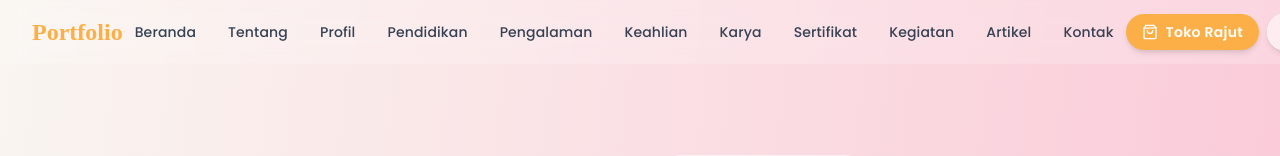
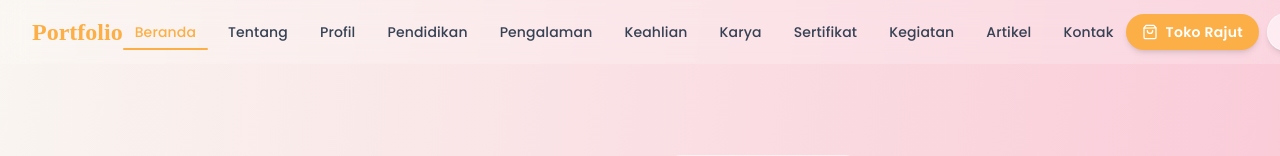
Before and after one commit to salwafakhirahh/portfolio-website, a React (Vite) app: page / in a window 1280 px wide. Shown: the top 156 px of the page. Built offline with nearby package versions, Linux system fonts and the light colour scheme; a web font is replaced by a local one.

Commit message:
Update navbar: scroll smooth animation & active section highlight

```diff
--- a/src/components/layout/Navbar.jsx
+++ b/src/components/layout/Navbar.jsx
@@ -10,14 +10,32 @@ const TOKO_URL = import.meta.env.VITE_TOKO_URL || 'http://localhost:5174';
 const Navbar = () => {
   const [isOpen, setIsOpen] = useState(false);
   const [scrolled, setScrolled] = useState(false);
+  const [activeSection, setActiveSection] = useState('home');
 
   useEffect(() => {
-    const handleScroll = () => setScrolled(window.scrollY > 50);
+    const handleScroll = () => {
+      setScrolled(window.scrollY > 50);
+
+      // Deteksi section aktif saat scroll
+      const sections = navItems.map(item => item.href.replace('#', ''));
+      let current = 'home';
+
+      sections.forEach(section => {
+        const element = document.getElementById(section);
+        if (element) {
+          const rect = element.getBoundingClientRect();
+          if (rect.top <= 100 && rect.bottom > 100) {
+            current = section;
+          }
+        }
+      });
+      setActiveSection(current);
+    };
+
     window.addEventListener('scroll', handleScroll);
     return () => window.removeEventListener('scroll', handleScroll);
   }, []);
 
-  // Menu disesuaikan dengan urutan section baru
   const navItems = [
     { name: 'Beranda', href: '#home' },
     { name: 'Tentang', href: '#about' },
@@ -31,6 +49,33 @@ const Navbar = () => {
     { name: 'Artikel', href: '#articles' },
     { name: 'Kontak', href: '#contact' },
   ];
+
+  // Fungsi scroll ke section dengan animasi
+  const handleNavClick = (e, href) => {
+    e.preventDefault();
+    const targetId = href.replace('#', '');
+    const element = document.getElementById(targetId);
+
+    if (element) {
+      // Scroll smooth ke section
+      element.scrollIntoView({ behavior: 'smooth', block: 'start' });
+
+      // Update URL hash tanpa reload
+      window.history.pushState(null, '', href);
+
+      // Trigger ulang animasi Framer Motion
+      // dengan force re-render
+      setTimeout(() => {
+        window.dispatchEvent(new Event('scroll'));
+      }, 500);
+    } else {
+      // Kalau target tidak ada, scroll ke atas (beranda)
+      window.scrollTo({ top: 0, behavior: 'smooth' });
+      window.history.pushState(null, '', '#home');
+    }
+
+    setIsOpen(false);
+  };
 
   const containerVariants = {
     hidden: { opacity: 0 },
@@ -68,6 +113,8 @@ const Navbar = () => {
     >
       <div className="max-w-7xl mx-auto px-4 sm:px-6 lg:px-8">
         <div className="flex justify-between items-center h-16">
+
+          {/* Logo */}
           <motion.div
             initial={{ opacity: 0, x: -20 }}
             animate={{ opacity: 1, x: 0 }}
@@ -76,38 +123,52 @@ const Navbar = () => {
             whileTap={{ scale: 0.95 }}
             className="flex-shrink-0"
           >
-            <Link to="/" className="text-xl lg:text-2xl font-bold text-dustyRose font-times">
+            <a
+              href="#home"
+              onClick={(e) => handleNavClick(e, '#home')}
+              className="text-xl lg:text-2xl font-bold text-dustyRose font-times cursor-pointer"
+            >
               Portfolio
-            </Link>
+            </a>
           </motion.div>
 
+          {/* Menu Desktop */}
           <motion.div
             variants={containerVariants}
             initial="hidden"
             animate="visible"
             className="hidden lg:flex items-center space-x-1 xl:space-x-2"
           >
-            {navItems.map((item) => (
+            {navItems.map((item) => {
+              const isActive = activeSection === item.href.replace('#', '');
+              return (
                 <motion.a
                   key={item.name}
                   href={item.href}
+                  onClick={(e) => handleNavClick(e, item.href)}
                   variants={itemVariants}
-                whileHover={{ scale: 1.08, color: '#FBAF46', transition: { duration: 0.2 } }}
+                  whileHover={{ scale: 1.08, transition: { duration: 0.2 } }}
                   whileTap={{ scale: 0.95 }}
-                className="px-2 xl:px-3 py-2 text-sm font-medium text-gray-700 transition-colors nav-item whitespace-nowrap relative group"
+                  className={`px-2 xl:px-3 py-2 text-sm font-medium transition-colors nav-item whitespace-nowrap relative group cursor-pointer ${
+                    isActive ? 'text-dustyRose' : 'text-gray-700 hover:text-dustyRose'
+                  }`}
                 >
                   {item.name}
+                  {/* Underline animasi saat hover atau aktif */}
                   <motion.span
                     className="absolute bottom-0 left-0 right-0 h-0.5 bg-dustyRose rounded-full"
-                  initial={{ scaleX: 0 }}
+                    initial={{ scaleX: isActive ? 1 : 0 }}
+                    animate={{ scaleX: isActive ? 1 : 0 }}
                     whileHover={{ scaleX: 1 }}
                     transition={{ duration: 0.3 }}
                     style={{ transformOrigin: 'center' }}
                   />
                 </motion.a>
-            ))}
+              );
+            })}
           </motion.div>
 
+          {/* Tombol Aksi Desktop */}
           <motion.div
             initial={{ opacity: 0, x: 20 }}
             animate={{ opacity: 1, x: 0 }}
@@ -150,6 +211,7 @@ const Navbar = () => {
             </motion.div>
           </motion.div>
 
+          {/* Tombol Mobile Menu */}
           <motion.button
             initial={{ opacity: 0, scale: 0.5 }}
             animate={{ opacity: 1, scale: 1 }}
@@ -187,6 +249,7 @@ const Navbar = () => {
         </div>
       </div>
 
+      {/* Menu Mobile */}
       <AnimatePresence>
         {isOpen && (
           <motion.div
@@ -201,13 +264,13 @@ const Navbar = () => {
                 <motion.a
                   key={item.name}
                   href={item.href}
+                  onClick={(e) => handleNavClick(e, item.href)}
                   initial={{ opacity: 0, x: -20 }}
                   animate={{ opacity: 1, x: 0 }}
                   transition={{ delay: index * 0.05, duration: 0.3 }}
                   whileHover={{ x: 8, color: '#FBAF46' }}
                   whileTap={{ scale: 0.98 }}
-                  className="block px-4 py-2 text-gray-700 hover:bg-dustyRose/10 rounded-lg transition-colors nav-item"
-                  onClick={() => setIsOpen(false)}
+                  className="block px-4 py-2 text-gray-700 hover:bg-dustyRose/10 rounded-lg transition-colors nav-item cursor-pointer"
                 >
                   {item.name}
                 </motion.a>
```
Lines whose indentation alone changed are shown as unchanged.
